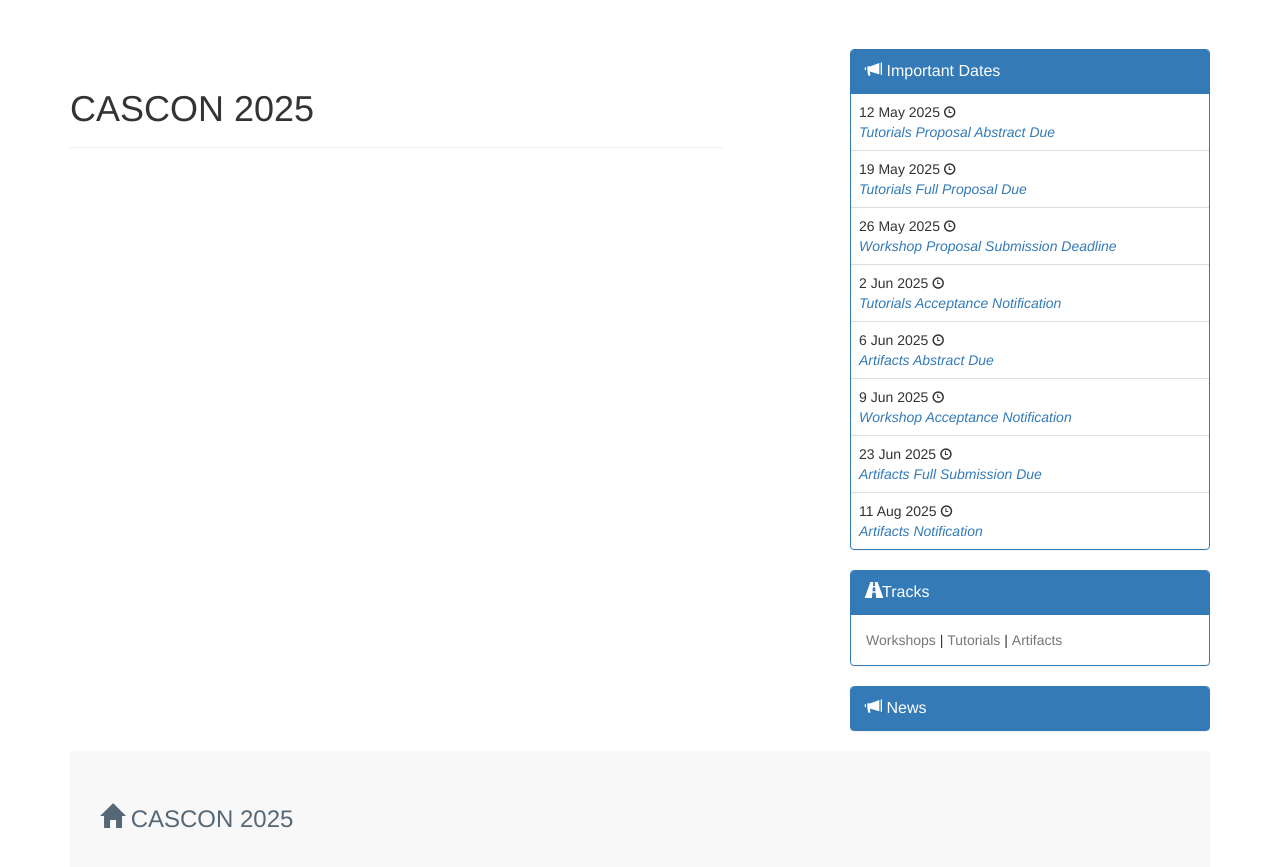
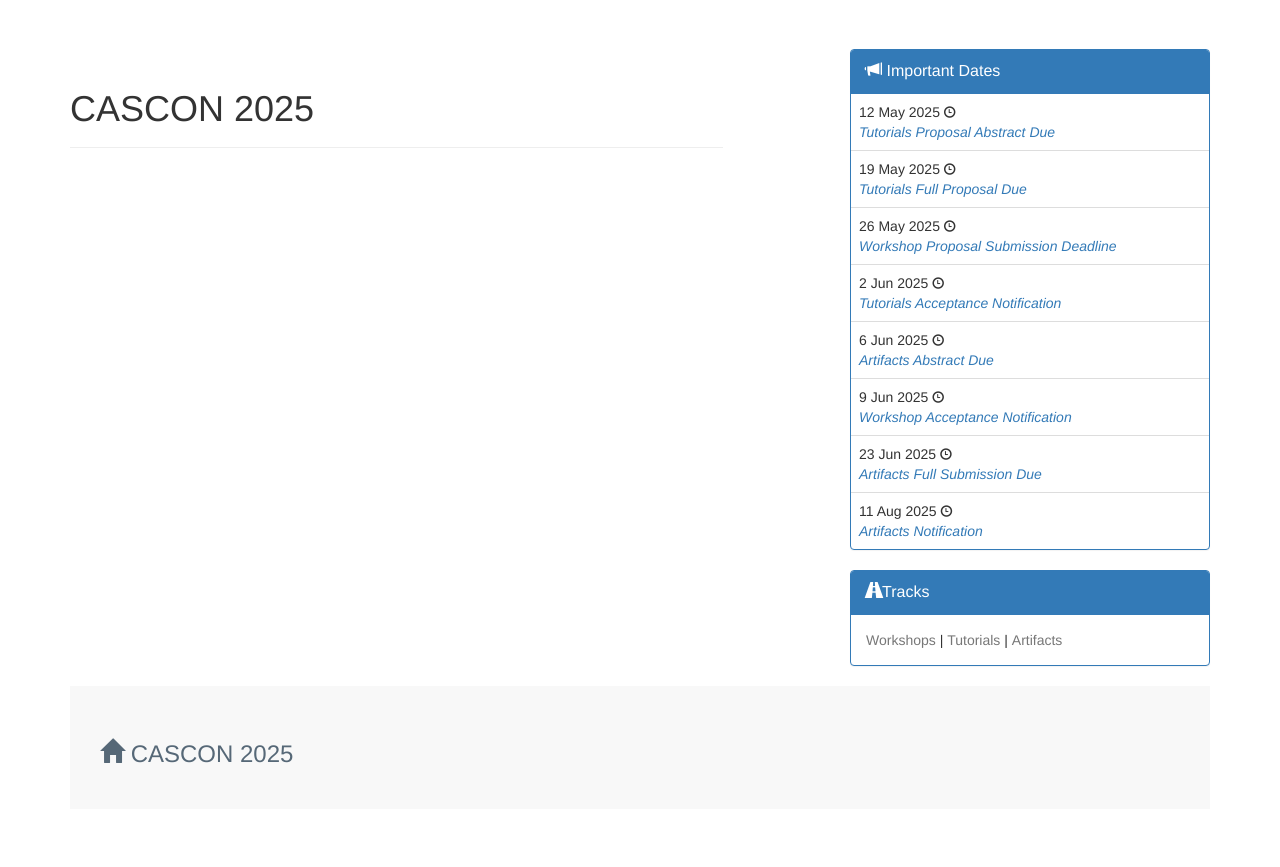
Before and after one commit to ICCSSE/CASCON2025, a Jekyll site: the page built from index.md, in a window 1280 px wide and 900 px high, scrolled down 589 px. Shown: the top 867 px of the window. Built offline with Jekyll 4.4.1, drawn with Linux system fonts in a browser that asks for light colours; after the commit the page ends 1423 px from its top, so only the background shows below that.

Commit message:
disable news and supporters

```diff
--- a/_layouts/home.html
+++ b/_layouts/home.html
@@ -118,7 +118,7 @@
             </div>
         </div>
     </div>
-    <div class="panel panel-primary">
+    <!-- <div class="panel panel-primary">
         <div class="panel-heading clearfix">
             <div class="panel-title">
                 <span class="glyphicon glyphicon-bullhorn"></span>
@@ -127,12 +127,12 @@
         </div>
         <table class="table table-hover">
             <tr href="" class="clickable-row">
-                <!-- <td> Discount
+                <td> Discount
                     <span class="pull-right"><small class="text-muted">Tue 3 Sep 2025</small></span>
-                </td> -->
+                </td>
             </tr>
         </table>
-    </div>
+    </div> -->
 
 </div>
 
```
